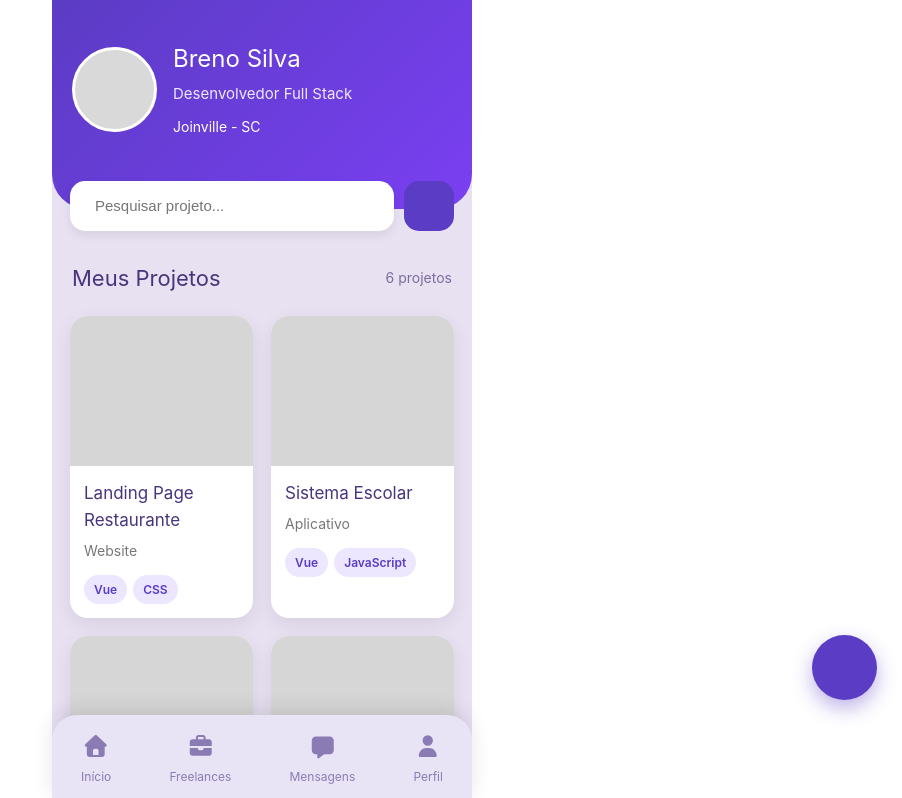
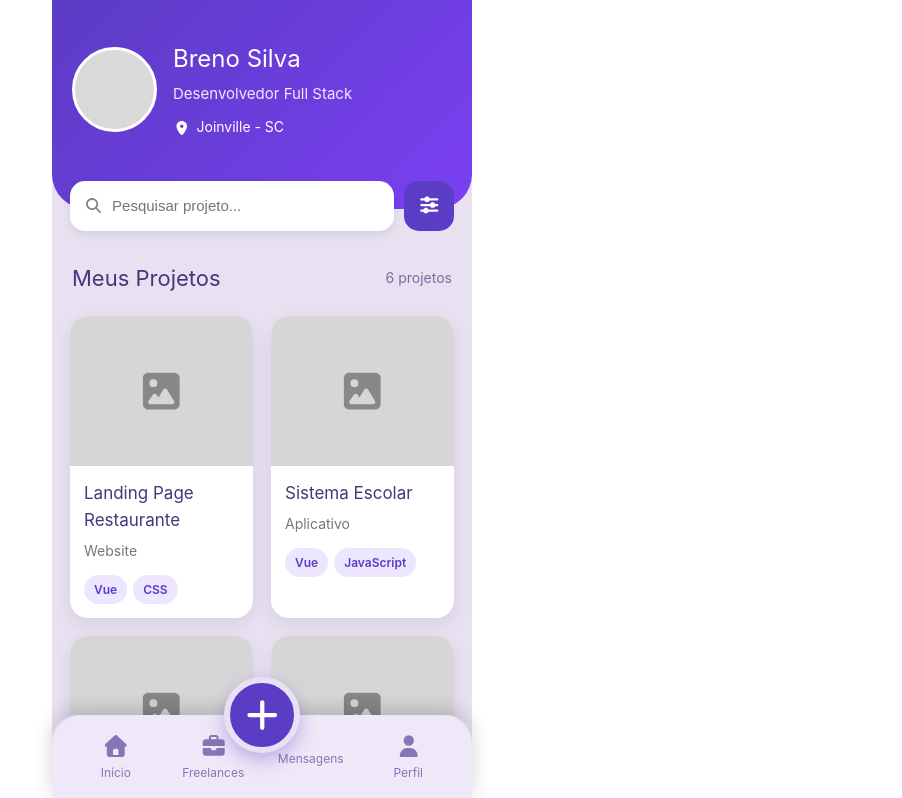
Before and after one commit to MaRuJoBs/Front_marujob, a Vue app: page /portfolio in a window 1280 px wide. Shown: the top 798 px of the page, without its empty margins (378-1280 px from the left). Built offline with nearby package versions, Linux system fonts and the light colour scheme.

Commit message:
feat-24: Completo portfolio

```diff
--- a/src/components/PortfolioComponent.vue
+++ b/src/components/PortfolioComponent.vue
@@ -180,19 +180,40 @@ const projetosFiltrados = computed(() => {
 
 </section>
 
-    <!-- Botão flutuante -->
+  </div>
+<!-- FOOTER -->
+<footer class="footer">
+
+  <router-link to="/home" class="footer-item">
+    <FontAwesomeIcon :icon="['fas', 'house']" />
+    <span>Início</span>
+  </router-link>
+
+  <router-link to="/freelances" class="footer-item">
+    <FontAwesomeIcon :icon="['fas', 'briefcase']" />
+    <span>Freelances</span>
+  </router-link>
+
+  <!-- BOTÃO + CENTRAL -->
   <router-link
     to="/portfolio/adicionar"
     class="btn-add"
   >
-
-      <FontAwesomeIcon
-        :icon="['fas', 'plus']"
-      />
-
+    <FontAwesomeIcon :icon="['fas', 'plus']" />
   </router-link>
 
-  </div>
+  <router-link to="/mensagens" class="footer-item">
+    <FontAwesomeIcon :icon="['fas', 'comment']" />
+    <span>Mensagens</span>
+  </router-link>
+
+  <router-link to="/perfil" class="footer-item">
+    <FontAwesomeIcon :icon="['fas', 'user']" />
+    <span>Perfil</span>
+  </router-link>
+
+</footer>
+
 </template>
 
 <style scoped>
@@ -204,11 +225,14 @@ const projetosFiltrados = computed(() => {
 
 .portfolio {
   min-height: 100vh;
+  width: 100%;
+  max-width: 420px;
+  margin: 0 auto;
   background: #e8e1f2;
   padding-bottom: 120px;
 }
 
-/* Header */
+/* HEADER */
 
 .header {
   background: linear-gradient(135deg, #5b3cc4, #7a3ff2);
@@ -251,7 +275,7 @@ const projetosFiltrados = computed(() => {
   font-size: 14px;
 }
 
-/* Pesquisa */
+/* PESQUISA */
 
 .pesquisa {
   display: flex;
@@ -268,7 +292,7 @@ const projetosFiltrados = computed(() => {
   align-items: center;
   padding: 0 15px;
   height: 50px;
-  box-shadow: 0 4px 10px rgba(0,0,0,.08);
+  box-shadow: 0 4px 10px rgba(0, 0, 0, .08);
 }
 
 .input-busca input {
@@ -293,14 +317,9 @@ const projetosFiltrados = computed(() => {
   color: white;
   font-size: 18px;
   cursor: pointer;
-  transition: .3s;
 }
 
-.filtro:hover {
-  background: #4c2fb2;
-}
-
-/* Título */
+/* TÍTULO */
 
 .titulo {
   margin: 30px 20px 20px;
@@ -319,7 +338,7 @@ const projetosFiltrados = computed(() => {
   font-size: 14px;
 }
 
-/* Grid */
+/* GRID */
 
 .grid {
   padding: 0 18px;
@@ -333,7 +352,7 @@ const projetosFiltrados = computed(() => {
   background: white;
   border-radius: 18px;
   overflow: hidden;
-  box-shadow: 0 6px 18px rgba(0,0,0,.08);
+  box-shadow: 0 6px 18px rgba(0, 0, 0, .08);
   transition: .25s;
 }
 
@@ -392,36 +411,94 @@ const projetosFiltrados = computed(() => {
   font-weight: 600;
 }
 
-/* Botão flutuante */
+/* FOOTER */
+
+.footer {
+  position: fixed;
+  width: 100%;
+  max-width: 420px;
+  height: 85px;
+
+  left: 50%;
+  bottom: 0;
+  transform: translateX(-50%);
+
+  background: #eee8f8;
+
+  display: grid;
+  grid-template-columns: repeat(4, 1fr);
+  align-items: center;
+
+  padding: 8px 15px 5px;
+
+  border-top-left-radius: 30px;
+  border-top-right-radius: 30px;
+
+  box-shadow: 0 -5px 20px rgba(0, 0, 0, .08);
+
+  z-index: 1000;
+}
+
+/* ITENS */
+
+.footer-item {
+  height: 100%;
+  display: flex;
+  flex-direction: column;
+  align-items: center;
+  justify-content: center;
+  gap: 6px;
+
+  color: #8775b5;
+  text-decoration: none;
+  font-size: 22px;
+}
+
+.footer-item span {
+  font-size: 12px;
+}
+
+.footer-item:hover {
+  color: #5b3cc4;
+}
+
+/* BOTÃO + */
 
 .btn-add {
-  position: fixed;
-  bottom: 100px;
-  right: 25px;
-  width: 65px;
-  height: 65px;
+  position: absolute;
+  left: 50%;
+  top: -38px;
+  transform: translateX(-50%);
+
+  width: 76px;
+  height: 76px;
   border-radius: 50%;
+
   background: #5b3cc4;
   color: white;
+
   display: flex;
+  align-items: center;
   justify-content: center;
-  align-items: center;
-  font-size: 28px;
+
+  font-size: 34px;
   text-decoration: none;
-  box-shadow: 0 8px 20px rgba(91,60,196,.4);
+
+  border: 6px solid #e8e1f2;
+  box-shadow: 0 7px 18px rgba(91, 60, 196, .35);
+
+  z-index: 1001;
   transition: .25s;
-  z-index: 999;
 }
 
 .btn-add:hover {
-  transform: scale(1.08);
+  transform: translateX(-50%) scale(1.08);
   background: #4928b0;
 }
 
-/* Responsivo */
+/* RESPONSIVO */
 
 @media (max-width: 390px) {
-
   .grid {
     gap: 14px;
   }
@@ -441,14 +518,11 @@ const projetosFiltrados = computed(() => {
   .titulo h3 {
     font-size: 20px;
   }
-
 }
 
 @media (max-width: 340px) {
-
   .grid {
     grid-template-columns: 1fr;
   }
-
 }
 </style>
```
Also changed, not shown: src/main.js (+20 -7 lines). Lines whose indentation alone changed are shown as unchanged.
